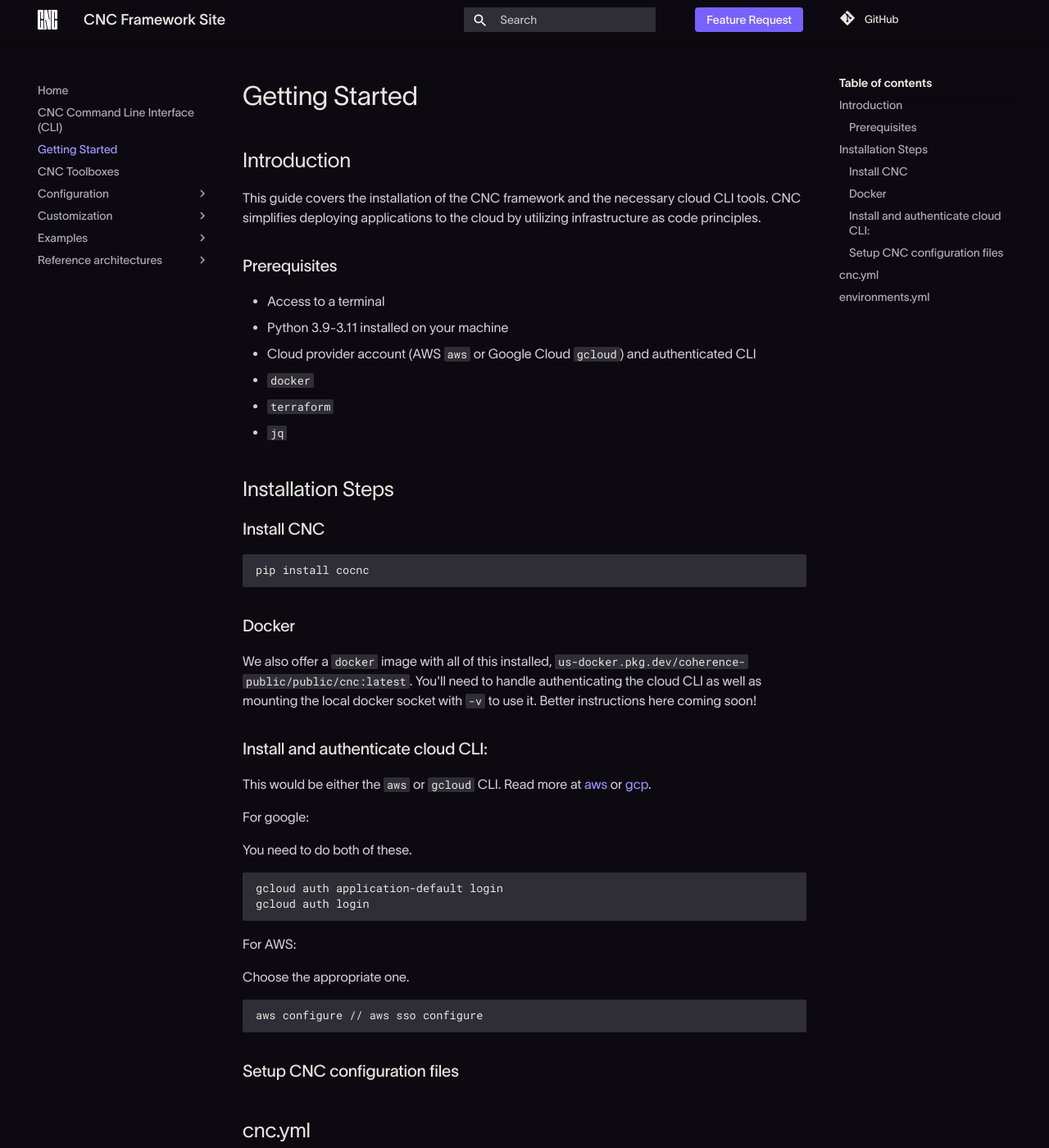
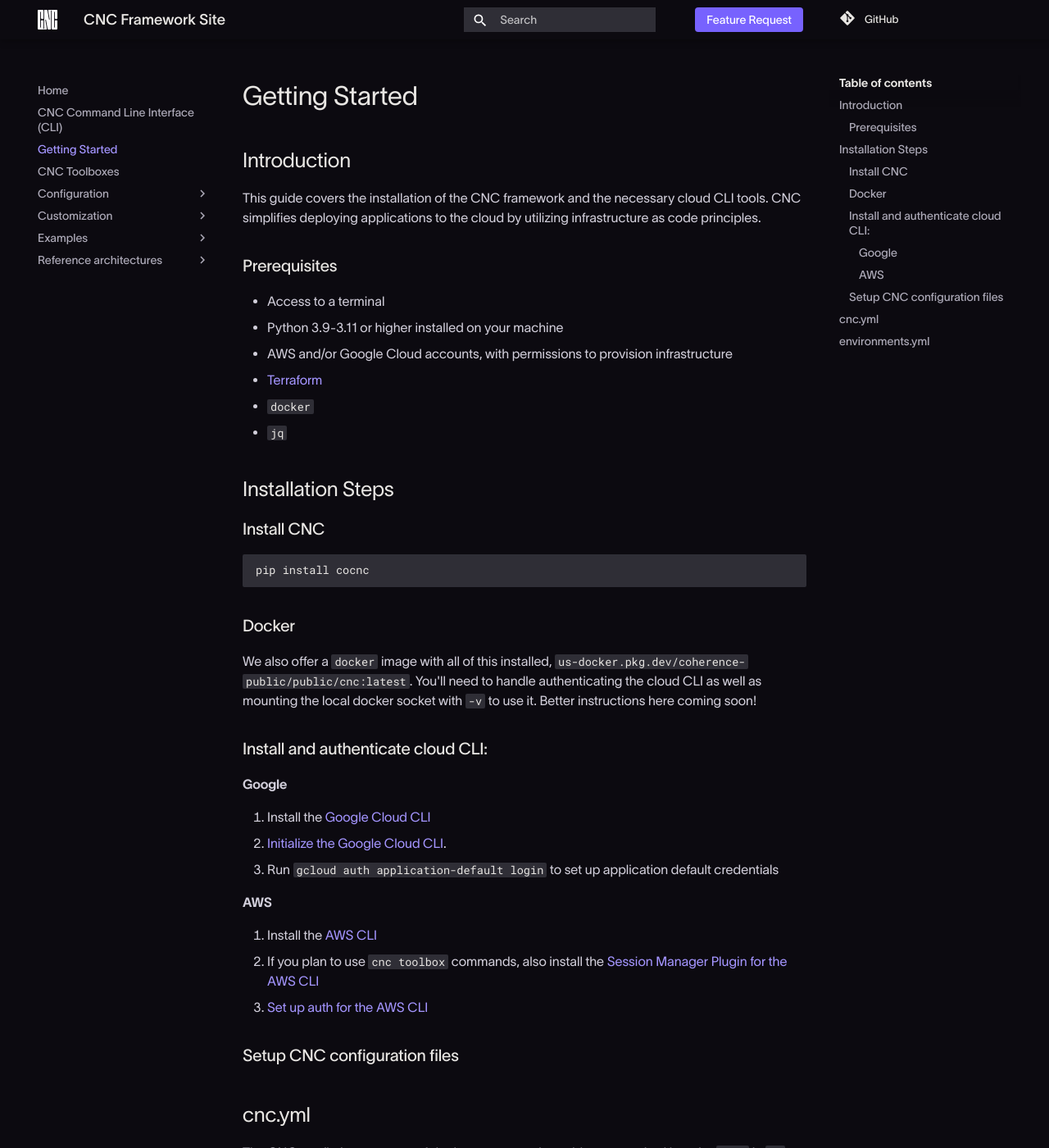
Before and after one commit to coherenceplatform/cnc, an MkDocs documentation site: the page built from docs/getting-started.md, in a window 1280 px wide and 1400 px high. Shown: the whole window at 82% size. Built offline with MkDocs 1.6.1 and Material for MkDocs 9.7.7, drawn with Linux system fonts in a browser that asks for light colours; some web fonts are replaced; comment, search, counter and statistics services are not loaded.

Commit message:
docs: note aws ssm plugin requirement and tidy other setup instructions (#157)

````diff
--- a/docs/getting-started.md
+++ b/docs/getting-started.md
@@ -6,10 +6,10 @@
 ### Prerequisites
 
 - Access to a terminal
-- Python 3.9-3.11 installed on your machine
-- Cloud provider account (AWS `aws` or Google Cloud `gcloud`) and authenticated CLI
+- Python 3.9-3.11 or higher installed on your machine
+- AWS and/or Google Cloud accounts, with permissions to provision infrastructure
+- [Terraform](https://developer.hashicorp.com/terraform/tutorials/aws-get-started/install-cli)
 - `docker`
-- `terraform`
 - `jq`
 
 ## Installation Steps
@@ -25,24 +25,15 @@
 
 ### Install and authenticate cloud CLI:
 
-This would be either the `aws` or `gcloud` CLI. Read more at [aws](https://docs.aws.amazon.com/cli/latest/userguide/getting-started-install.html) or [gcp](https://cloud.google.com/sdk/docs/install).
+#### Google
+1. Install the [Google Cloud CLI](https://cloud.google.com/sdk/docs/install)
+2. [Initialize the Google Cloud CLI](https://cloud.google.com/sdk/docs/initializing).
+3. Run `gcloud auth application-default login` to set up application default credentials
 
-For google:
-
-You need to do both of these.
-
-```
-gcloud auth application-default login
-gcloud auth login
-```
-
-For AWS:
-
-Choose the appropriate one.
-
-```
-aws configure // aws sso configure
-```
+#### AWS
+1. Install the [AWS CLI](https://docs.aws.amazon.com/cli/latest/userguide/getting-started-install.html)
+1. If you plan to use `cnc toolbox` commands, also install the [Session Manager Plugin for the AWS CLI](https://docs.aws.amazon.com/systems-manager/latest/userguide/session-manager-working-with-install-plugin.html)
+1. [Set up auth for the AWS CLI](https://docs.aws.amazon.com/cli/latest/userguide/cli-chap-authentication.html)
 
 ### Setup CNC configuration files
 
````
Also changed, not shown: docs/toolboxes.md (+4 -0 lines).
